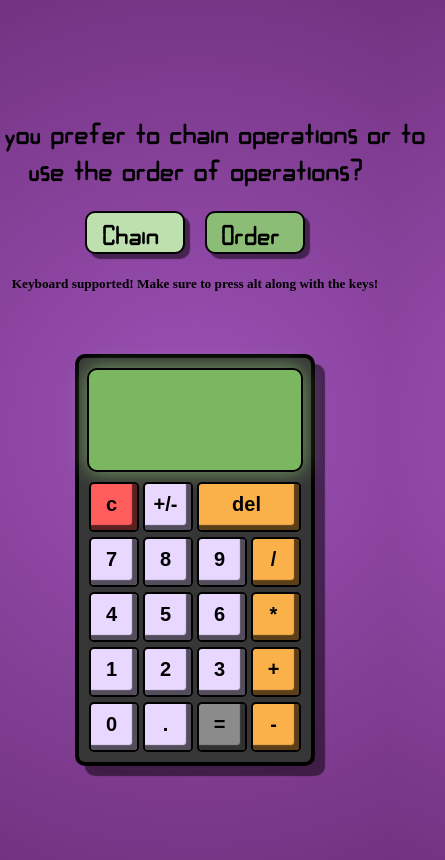
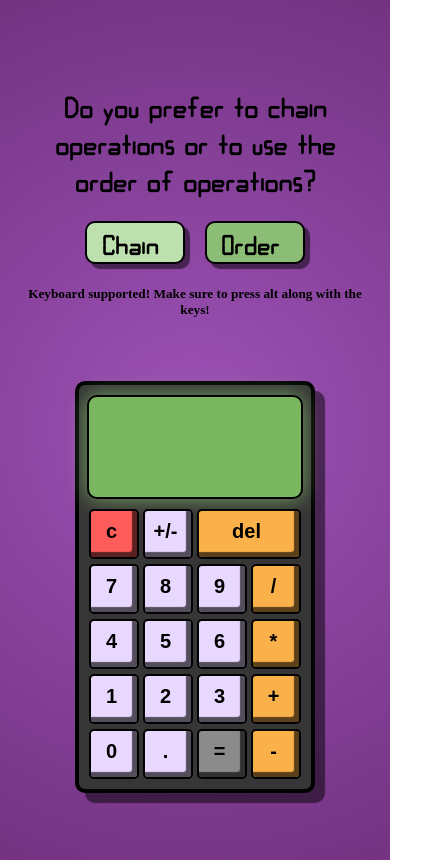
Before and after one commit to BlondyMartinez/Calculator, a plain HTML site: page index.html in a window 390 px wide. Shown: the whole page, 445 px wide, since content can reach past the window. Drawn offline with Linux system fonts and the light colour scheme.

Commit message:
made it responsive

```diff
--- a/style.css
+++ b/style.css
@@ -23,6 +23,11 @@ body {
     align-items: center;
 
     padding-bottom: 40px;
+}
+@media (max-width: 768px) {
+    .choice-container {
+        width: 350px;
+    }
 }
 .choice-container h1 {
     font-family: Calculator;
```
